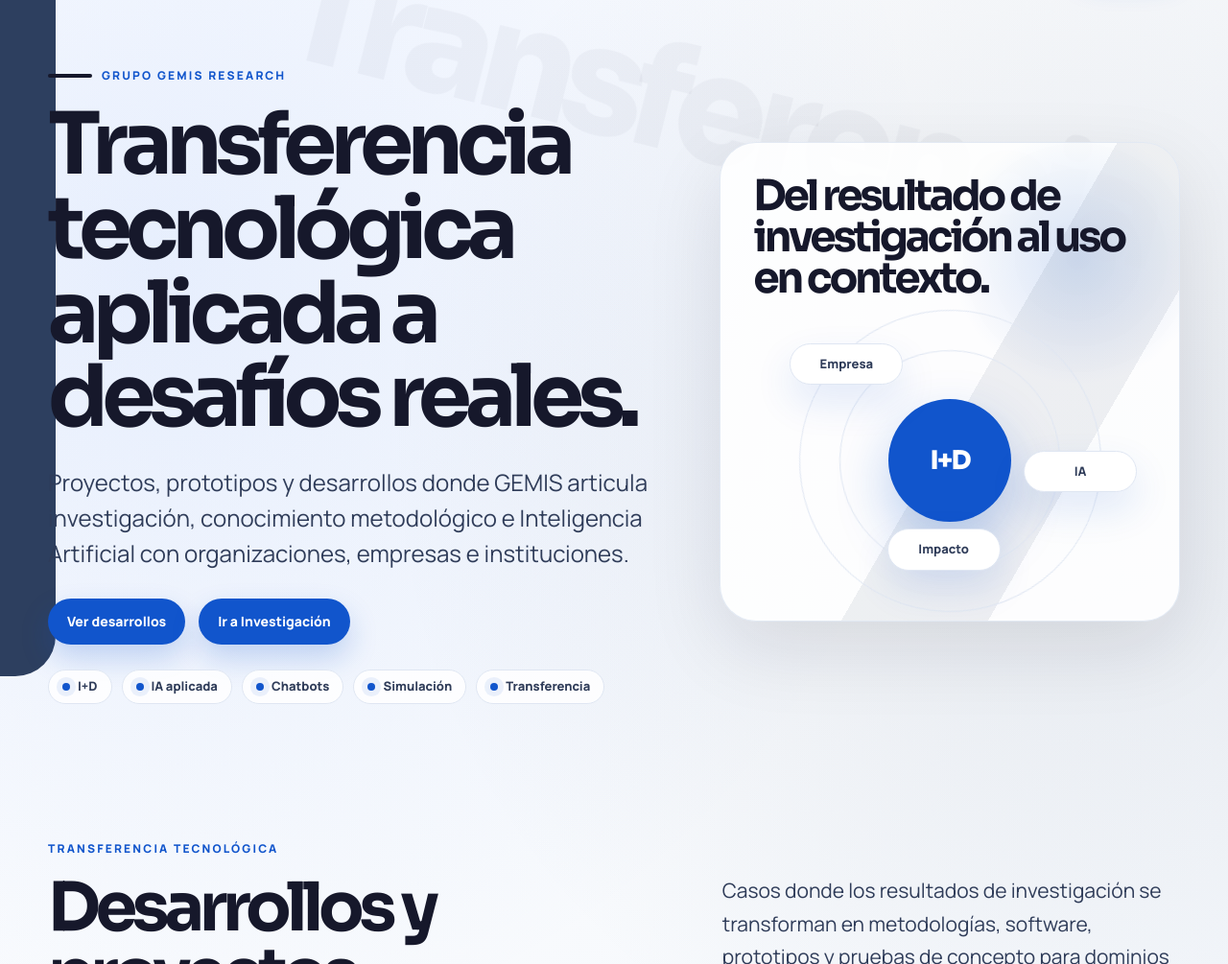
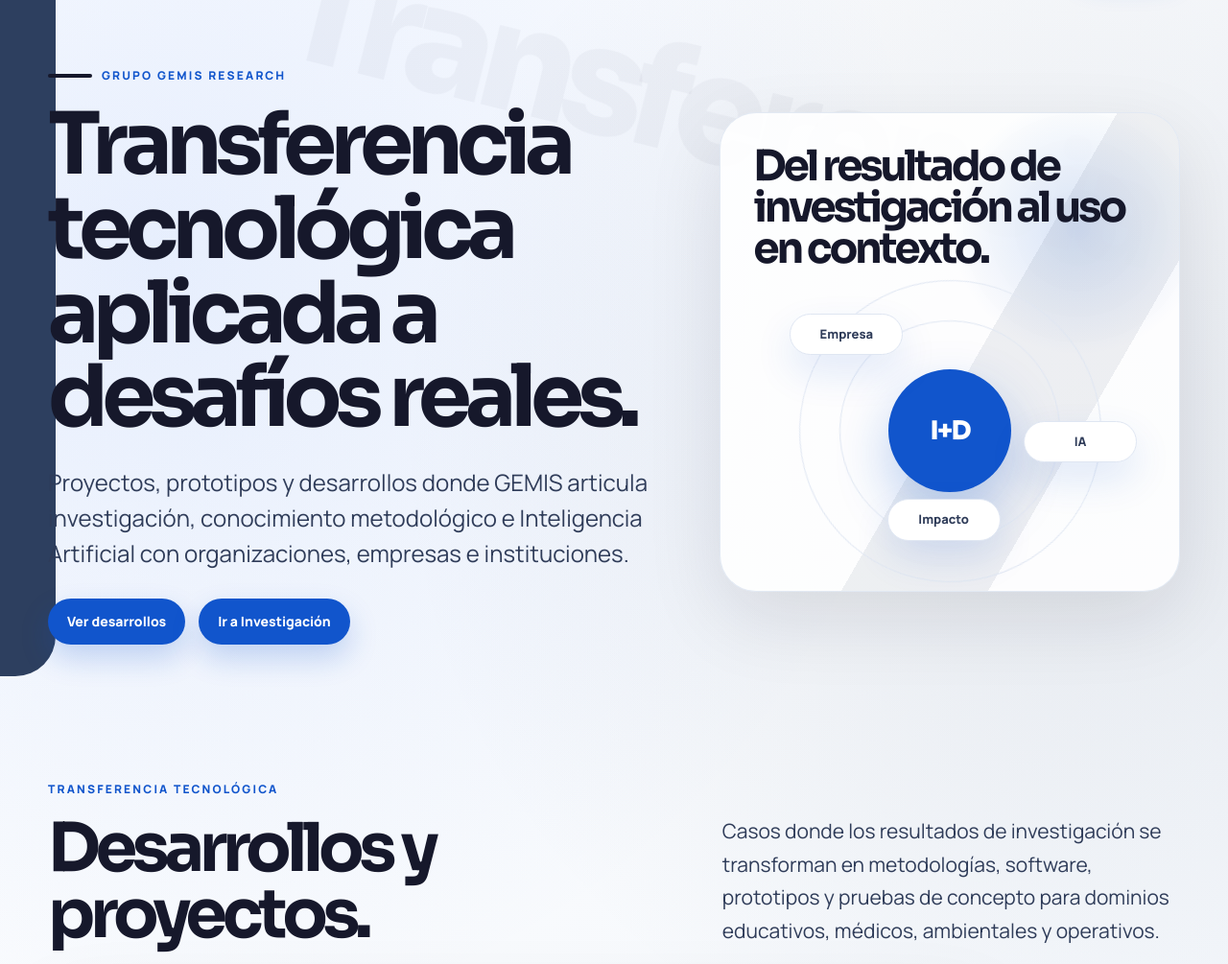
Before and after one commit to santiagoferreiros/grupo-gemis-web, a website: page research/technology-transfer/index.html in a window 1280 px wide. Shown: the part 95-1100 px from the top of the page at 96% size. Drawn offline with Linux system fonts and the light colour scheme.

Commit message:
fix filtro y se eliminan los chips en todas las paginas

```diff
--- a/assets/css/styles.css
+++ b/assets/css/styles.css
@@ -309,22 +309,6 @@
 h1 { margin: 0 0 26px; max-width: 920px; font-size: clamp(48px, 7vw, 92px); }
 .hero-copy { max-width: 790px; margin: 0; color: var(--slate); font-size: clamp(18px, 2.2vw, 24px); line-height: 1.55; }
 .actions { display: flex; flex-wrap: wrap; gap: 14px; margin: 28px 0 0; }
-
-.chips, .tag-row { display: flex; flex-wrap: wrap; gap: 10px; margin-top: 26px; }
-.chip, .tag {
-  display: inline-flex;
-  align-items: center;
-  gap: 8px;
-  min-height: 36px;
-  padding: 0 14px;
-  border: 1px solid var(--line);
-  border-radius: 999px;
-  background: rgba(255, 255, 255, 0.82);
-  color: var(--slate);
-  font-weight: 800;
-  font-size: 13px;
-}
-.chip::before, .tag::before { content: ""; width: 8px; height: 8px; border-radius: 50%; background: var(--blue); box-shadow: 0 0 0 6px rgba(17, 85, 204, 0.08); }
 
 .visual-card, .panel, .card, .mini-card, .details-block, .contact-card, .cta {
   background: rgba(255, 255, 255, 0.88);
@@ -1105,7 +1089,7 @@
 }
 
 .paper-search {
-  max-width: 920px;
+  width: 100%;
   display: grid;
   gap: 14px;
   padding: 18px;
--- a/research/technology-transfer/index.html
+++ b/research/technology-transfer/index.html
@@ -67,13 +67,6 @@
                         <a class="button secondary" href="/research/">Ir a Investigaci&oacute;n</a>
                     </div>
 
-                    <div class="chips">
-                        <span class="chip">I+D</span>
-                        <span class="chip">IA aplicada</span>
-                        <span class="chip">Chatbots</span>
-                        <span class="chip">Simulaci&oacute;n</span>
-                        <span class="chip">Transferencia</span>
-                    </div>
                 </div>
 
                 <aside class="visual-card" data-reveal>
```
Also changed, not shown: academy/index.html (+1 -1 lines), consulting/index.html (+1 -1 lines), contact/index.html (+1 -1 lines), research/index.html (+0 -3 lines), research/papers/index.html (+0 -6 lines).
